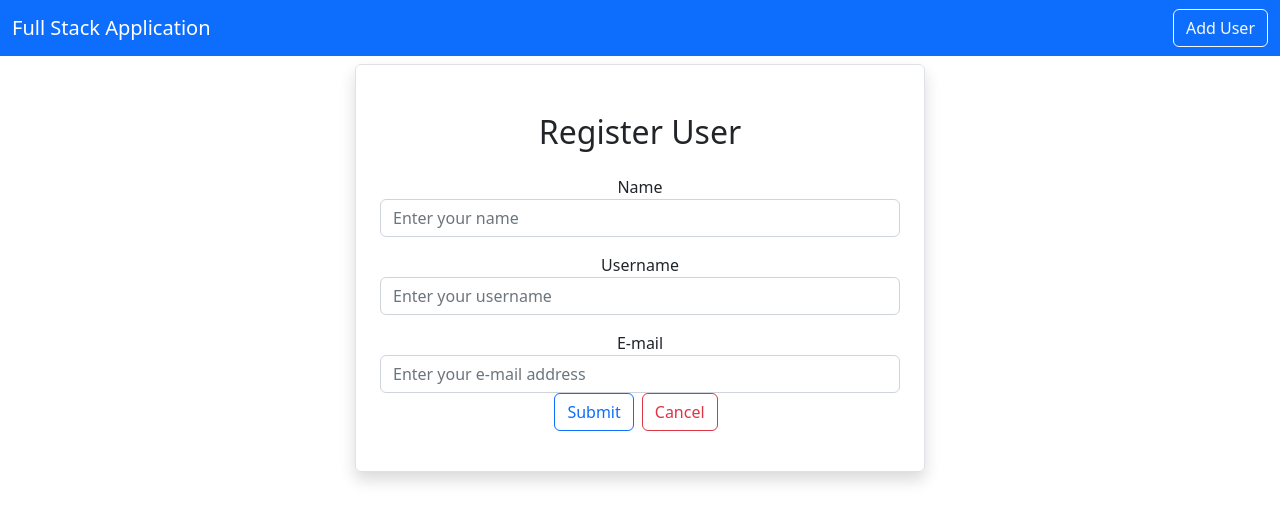
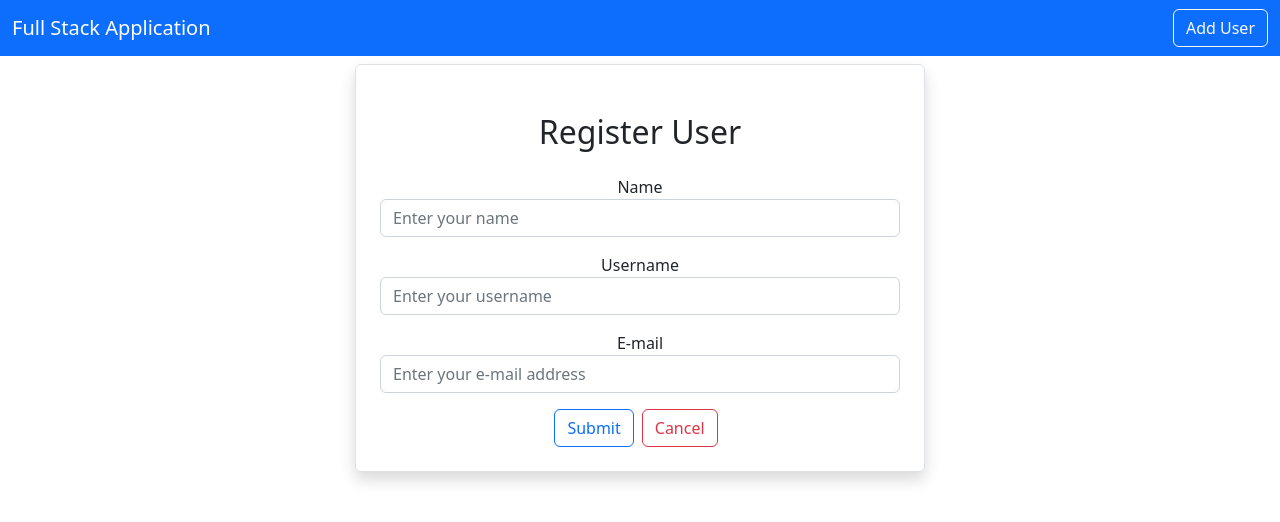
Before and after one commit to chocho77/fullstackapp, a React (Create React App) app in the folder fullstackappone/fullstack-fronted/fullstack-front/: page /adduser in a window 1280 px wide. Shown: the top 522 px of the page. Built offline with nearby package versions, Linux system fonts and the light colour scheme.

Commit message:
Changes to be committed: 	modified:   fullstackappone/fullstack-fronted/fullstack-front/src/users/AddUser.js

```diff
--- a/fullstackappone/fullstack-fronted/fullstack-front/src/users/AddUser.js
+++ b/fullstackappone/fullstack-fronted/fullstack-front/src/users/AddUser.js
@@ -12,7 +12,11 @@ export default function AddUser() {
 
     const onInputChange=(e)=>{
 
-        setUser({[e.target.name]:e.target.value})
+        setUser({...user,[e.target.name]:e.target.value})
+
+    }
+
+    const onSubmit=(e)=>{
 
     }
 
@@ -21,6 +25,7 @@ export default function AddUser() {
             <div className="row">
                 <div className="col-md-6 offset-md-3 border rounded p-4 mt-2 shadow">
                     <h2 className="text-center m-4">Register User</h2>
+                    <form>
                     <div className="mb-3">
                         <label htmlFor="Name" clasName="form-label">
                             Name
@@ -33,7 +38,6 @@ export default function AddUser() {
                         value={name}
                         onChange={(e)=>onInputChange(e)}
                         />
-
                     </div>
                      <div className="mb-3">
                         <label htmlFor="Username" clasName="form-label">
@@ -47,9 +51,8 @@ export default function AddUser() {
                         value={username}
                         onChange={(e)=>onInputChange(e)}
                         />
-
                     </div>
-                     <div className="mb-3">
+                    <div className="mb-3">
                         <label htmlFor="email" clasName="form-label">
                             E-mail
                         </label>
@@ -61,16 +64,17 @@ export default function AddUser() {
                         value={email}
                         onChange={(e)=>onInputChange(e)}
                         />
+                    </div>
                         <button type="submit" className="btn btn-outline-primary">
                             Submit
                         </button>
                         <button type="submit" className="btn btn-outline-danger mx-2">
                             Cancel
                         </button>
-                    </div>
+                    </form>
                 </div>
-
             </div>
         </div>
+
     )
 }
```
